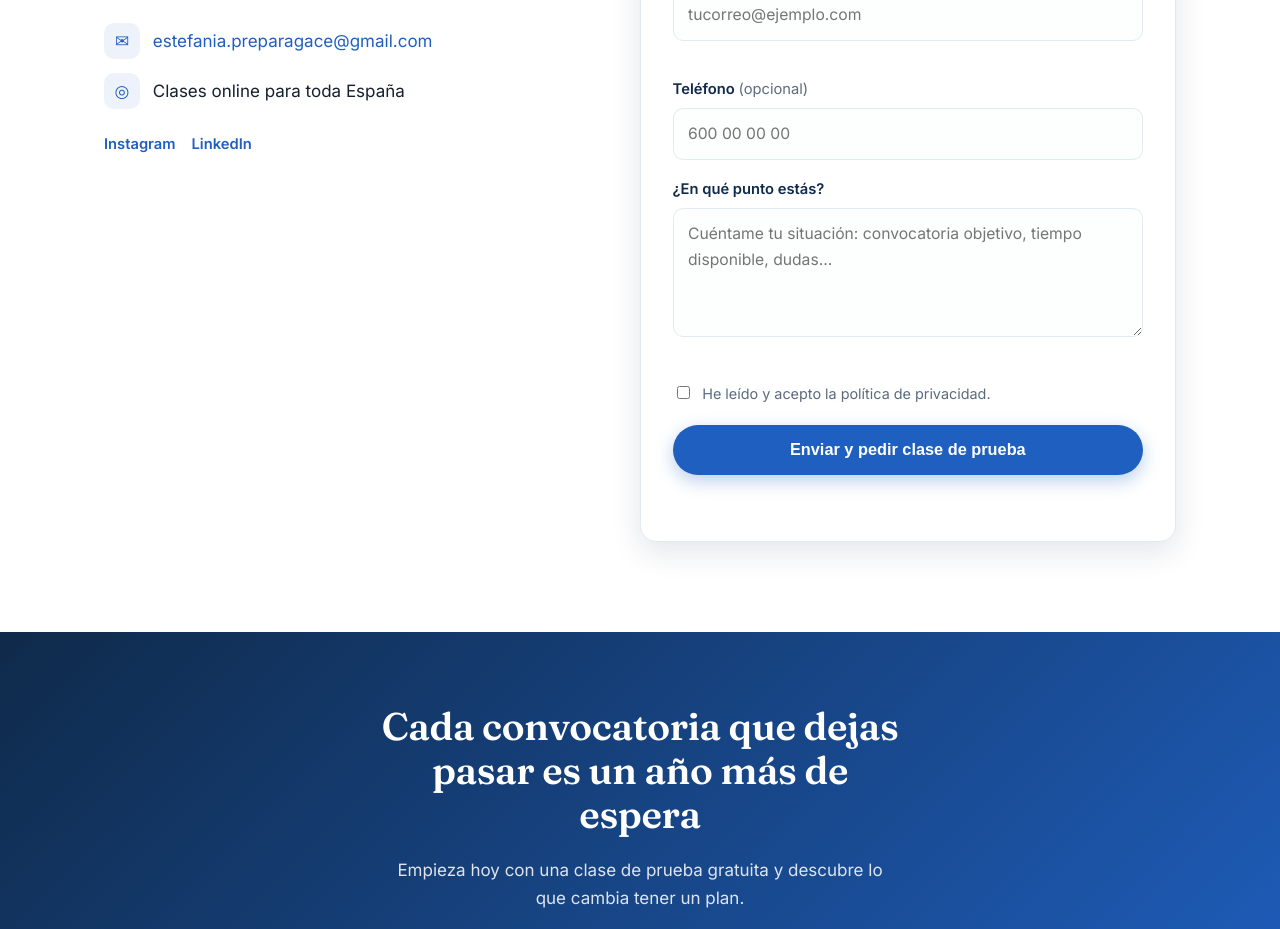
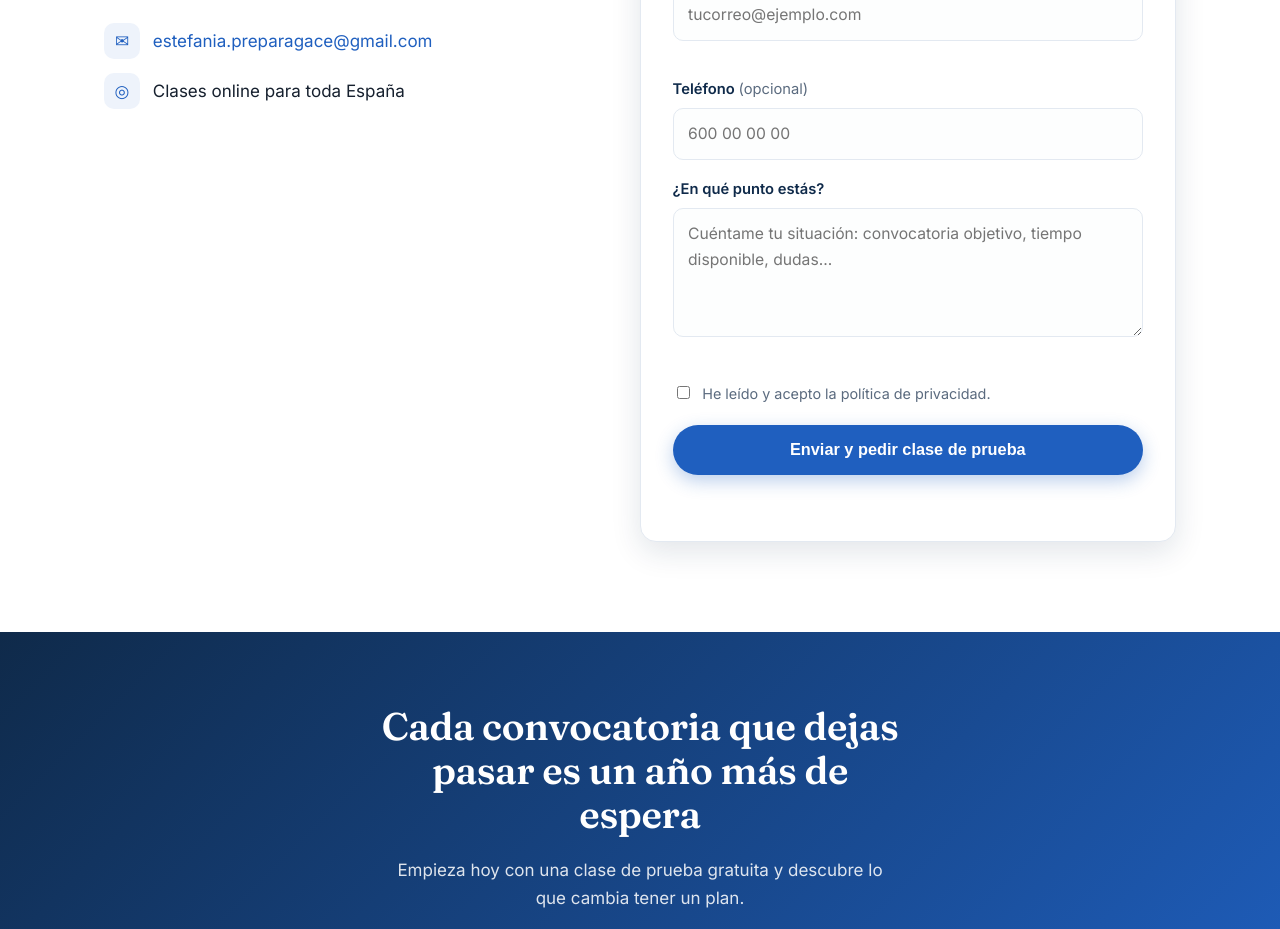
Before and after one commit to aerd904/preparagace, a plain HTML site: page index.html in a window 1280 px wide. Shown: the part 5520-6449 px from the top of the page. Drawn offline with Linux system fonts and the light colour scheme.

Commit message:
Quita enlaces a redes sociales (Instagram y LinkedIn)

```diff
--- a/index.html
+++ b/index.html
@@ -329,10 +329,6 @@
               <span>Clases online para toda España</span>
             </li>
           </ul>
-          <div class="social">
-            <a href="#" aria-label="Instagram">Instagram</a>
-            <a href="#" aria-label="LinkedIn">LinkedIn</a>
-          </div>
         </div>
 
         <form class="contact-form" id="contactForm" novalidate
```
